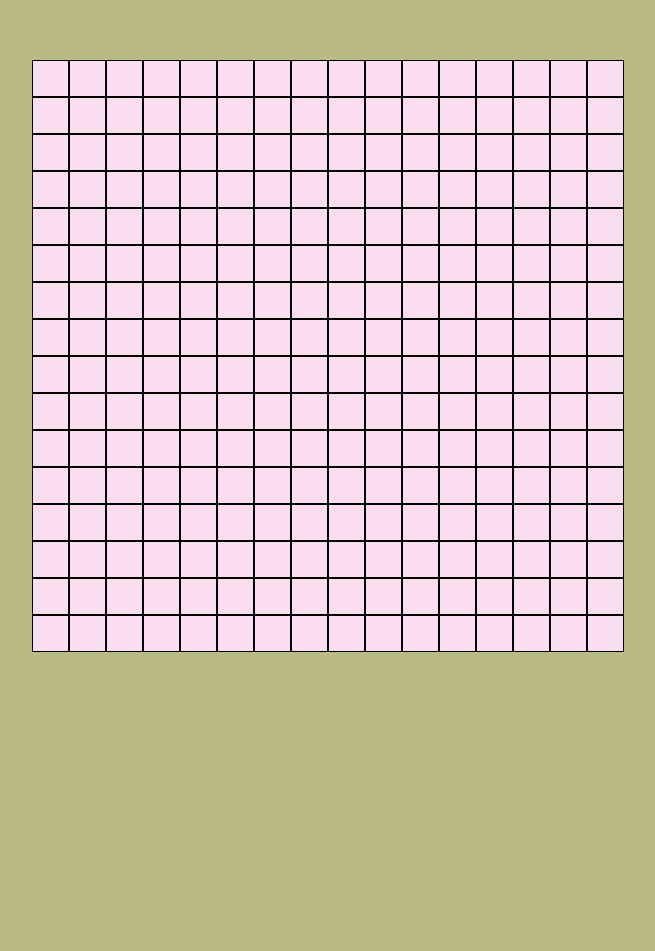
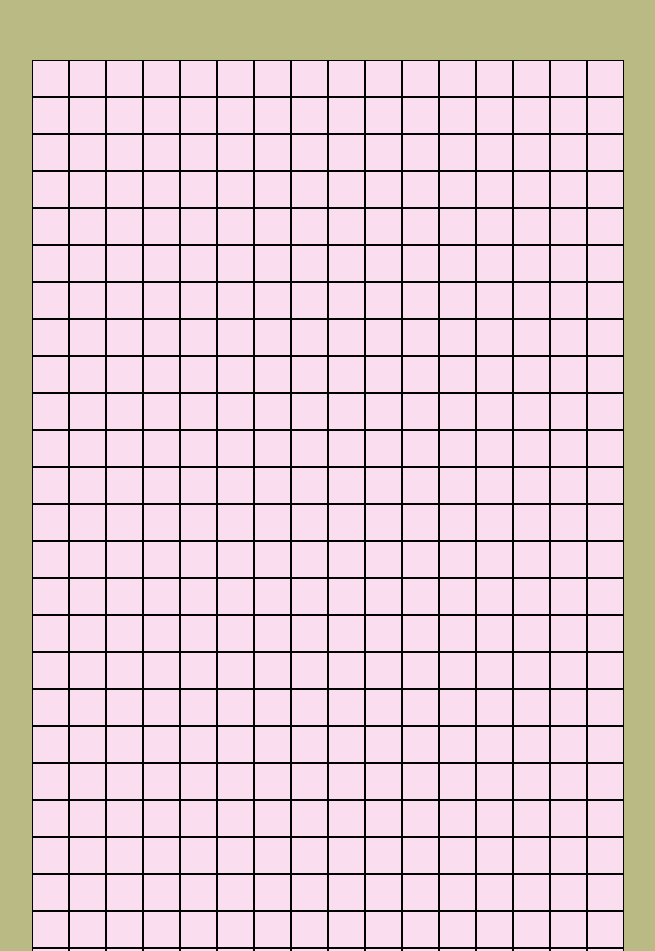
Before and after one commit to piglitch/sketchPad, a plain HTML site: page index.html in a window 1280 px wide. Shown: the part 110-1061 px from the top of the page, without its empty margins (312-967 px from the left). Before the commit the page ends 800 px from the top, so only its background shows below. Drawn offline with Linux system fonts and the light colour scheme.

Commit message:
1.added the logic to make a uniform grid; 2.Logic to start and stop the colorflow.

```diff
--- a/script.js
+++ b/script.js
@@ -1,18 +1,24 @@
 const gridBox = document.querySelector('.grid-container');
-const colors = ["red", "green", "blue", "yellow", "orange", "purple", "pink", "brown", "cyan", "magenta", "teal", "lime", "indigo", "silver", "gold", "maroon"];
+//const colors = ["red", "green", "blue", "yellow", "orange", "purple", "pink", "brown", "cyan", "magenta", "teal", "lime", "indigo", "silver", "gold", "maroon"];
 
-for (let i = 0; i < 16; i++) {
-    for (let j = 0; j < 16; j++) {
+let isColorChangeEnabled = false;
+
+for (let i = 0; i < 110; i++) {
+    for (let j = 0; j < 60; j++) {
         const box = document.createElement('div');
         box.classList.add('boxes');
         gridBox.appendChild(box);
 
-        gridBox.addEventListener('click', ()=> {
-            box.addEventListener('mousemove', () => {
-                box.style.backgroundColor = 'red';
-            })
-        })
-    }
+        box.addEventListener('click', ()=> {
+            isColorChangeEnabled = !isColorChangeEnabled;
+        });
+
+        const draw = () => {
+            box.addEventListener('mousemove', ()=>{
+                if(isColorChangeEnabled){
+                    box.style.backgroundColor = 'red';
+            }});
+        };
+        draw();
+    };
 }
-
-// box.style.backgroundColor = colors[(i * 16 + j) % colors.length];
```
Also changed, not shown: index.html (line endings or trailing spaces).
